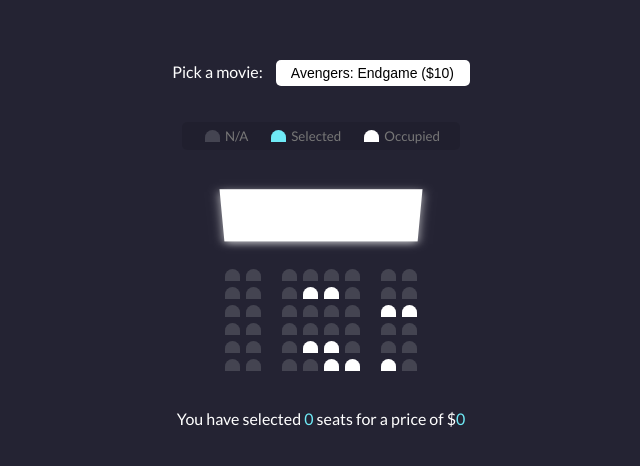
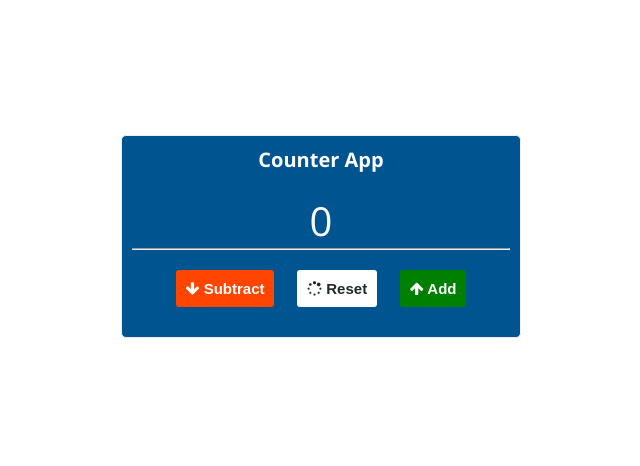
Before and after one commit to sillymax/movie-seat-booking, a plain HTML site: page index.html in a window 1280 px wide. Shown: the part 164-630 px from the top of the page, without its empty margins (319-959 px from the left). Drawn offline with nearby package versions, Linux system fonts and the light colour scheme.

Commit message:
first version

```diff
--- a/index.html
+++ b/index.html
@@ -3,99 +3,32 @@
 <head>
     <meta charset="UTF-8">
     <meta name="viewport" content="width=device-width, initial-scale=1.0">
+    <link rel="stylesheet" href="https://cdnjs.cloudflare.com/ajax/libs/font-awesome/4.7.0/css/font-awesome.min.css">
     <link rel="stylesheet" href="style.css">
-    <title>Movie Seat Booking</title>
+    <title>Counter App</title>
 </head>
 <body>
-    <article class="showcase">
-        <label>Pick a movie:</label>
-        <select class="movie">
-            <option value="10">Avengers: Endgame ($10)</option>
-            <option value="12">Joker ($12)</option>
-            <option value="8">Toy Story ($8)</option>
-            <option value="9">The Lion King ($9)</option>
-        </select>
-    </article>
-
-    <ul class="legend">
-        <li>
-            <div class="seat"></div>
-            <small>N/A</small>
-        </li>
-        <li>
-            <div class="seat selected"></div>
-            <small>Selected</small>
-        </li>
-        <li>
-            <div class="seat occupied"></div>
-            <small>Occupied</small>
-        </li>
-    </ul>
-
-    <div class="theater">
-        <div class="screen"></div>
-        <div class="row">
-            <div class="seat"></div>
-            <div class="seat"></div>
-            <div class="seat"></div>
-            <div class="seat"></div>
-            <div class="seat"></div>
-            <div class="seat"></div>
-            <div class="seat"></div>
-            <div class="seat"></div>
-        </div>
-        <div class="row">
-            <div class="seat"></div>
-            <div class="seat"></div>
-            <div class="seat"></div>
-            <div class="seat occupied"></div>
-            <div class="seat occupied"></div>
-            <div class="seat"></div>
-            <div class="seat"></div>
-            <div class="seat"></div>
-        </div>
-        <div class="row">
-            <div class="seat"></div>
-            <div class="seat"></div>
-            <div class="seat"></div>
-            <div class="seat"></div>
-            <div class="seat"></div>
-            <div class="seat"></div>
-            <div class="seat occupied"></div>
-            <div class="seat occupied"></div>
-        </div>
-        <div class="row">
-            <div class="seat"></div>
-            <div class="seat"></div>
-            <div class="seat"></div>
-            <div class="seat"></div>
-            <div class="seat"></div>
-            <div class="seat"></div>
-            <div class="seat"></div>
-            <div class="seat"></div>
-        </div>
-        <div class="row">
-            <div class="seat"></div>
-            <div class="seat"></div>
-            <div class="seat"></div>
-            <div class="seat occupied"></div>
-            <div class="seat occupied"></div>
-            <div class="seat"></div>
-            <div class="seat"></div>
-            <div class="seat"></div>
-        </div>
-        <div class="row">
-            <div class="seat"></div>
-            <div class="seat"></div>
-            <div class="seat"></div>
-            <div class="seat"></div>
-            <div class="seat occupied"></div>
-            <div class="seat occupied"></div>
-            <div class="seat occupied"></div>
-            <div class="seat"></div>
+    <div class="container">
+        <div class="counter-div">
+            <h1>Counter App</h1>
+            <span class="count">0</span>
+            <hr>
+            <div class="buttons">
+                <button class="subtract">
+                    <i class="fa fa-arrow-down"></i>
+                    Subtract
+                </button>
+                <button class="reset">
+                    <i class="fa fa-spinner"></i>
+                    Reset
+                </button>
+                <button class="add">
+                    <i class="fa fa-arrow-up"></i>
+                    Add
+                </button>
+            </div>
         </div>
     </div>
-    <p class="summary">You have selected <span class="count">0</span> seats for a price of $<span class="total">0</span></p>
     <script src="script.js"></script>
 </body>
 </html>
--- a/script.js
+++ b/script.js
@@ -1,51 +1,30 @@
-const theater = document.querySelector(".theater");
-const seats = document.querySelectorAll(".row .seat:not(.occupied)");
 const count = document.querySelector(".count");
-const total = document.querySelector(".total");
-const select = document.querySelector(".movie");
+const buttons = document.querySelector(".buttons");
 
-let ticketPrice = +select.value;
-function updateSelectedCount() {
-    const selectedSeats = document.querySelectorAll(".row .seat.selected");
-    const selectedCount = selectedSeats.length;
-    count.innerText = selectedCount
-    total.innerText = selectedCount * ticketPrice;
 
-    const seatsIndex = [...selectedSeats].map(seat => [...seats].indexOf(seat));
-    localStorage.setItem("selectedSeats", JSON.stringify(seatsIndex));
-}
-
-function populateUI()
-{
-    const selectedSeats = JSON.parse(localStorage.getItem("selectedSeats"));
-    if (selectedSeats !== null && selectedSeats.length > 0) {
-        seats.forEach((seat, index) => {
-            if (selectedSeats.indexOf(index) > -1) {
-                seat.classList.add("selected");
-            }
-        });
+buttons.addEventListener("click", e => {
+    if (e.target.classList.contains("add")) {
+        count.innerHTML++;
+        setColor();
     }
 
-    const selectedMovieIndex = localStorage.getItem("selectedMovieIndex");
-    if (selectedMovieIndex !== null) {
-        select.selectedIndex = selectedMovieIndex;
+    if (e.target.classList.contains("subtract")) {
+        count.innerHTML--;
+        setColor();
     }
+
+    if (e.target.classList.contains("reset")) {
+        count.innerHTML = 0;
+        setColor();
+    }
+});
+
+function setColor() {
+    if (count.innerHTML > 0) {
+        count.style.color = "yellow";
+    } else if  (count.innerHTML < 0) {
+        count.style.color = "orangered";
+    } else {
+        count.style.color = "#fff";
+    };
 }
-
-populateUI();
-
-select.addEventListener("change", e => {
-    ticketPrice = +e.target.value;
-    updateSelectedCount();
-
-    localStorage.setItem("selectedMovieIndex", e.target.selectedIndex);
-})
-
-theater.addEventListener("click", e => {
-    if (e.target.classList.contains("seat") && !e.target.classList.contains("occupied")) {
-        e.target.classList.toggle("selected");
-        updateSelectedCount();
-    }
-})
-
-updateSelectedCount();
--- a/style.css
+++ b/style.css
@@ -1,121 +1,80 @@
-@import url('https://fonts.googleapis.com/css2?family=Lato:ital,wght@0,100;0,300;0,400;0,700;0,900;1,100;1,300;1,400;1,700;1,900&display=swap');
+@import url('https://fonts.googleapis.com/css2?family=Open+Sans:ital,wght@0,300..800;1,300..800&display=swap');
 
 :root {
-    --background-color: #242333;
-    --unoccupied-color: #444451;
-    --selected-color: #6feaf6;
+    --white: #fff;
+    --black: #1c2b2d;
+    --blue: #31326f;
+    --light-blue: #005490;
+    --color-primary: #9d0191;
+    --color-sec: #db6400;
+    --grey: #eee;
+    --dark-grey: #222831;
 }
 
+
 * {
+    margin: 0;
+    padding: 0;
     box-sizing: border-box;
 }
 
-body {
-    background-color: var(--background-color);
-    color: #fff;
-    font-family: "Lato", sans-serif;
-    height: 100vh;
-    display: flex;
-    flex-direction: column;
-    justify-content: center;
-    align-items: center;
-    margin: 0;
+html {
+    font-size: 10px;
 }
 
-.showcase {
-    margin: 20px 0;
+body {
+    font-family: "Open Sans", sans-serif;
 }
 
-.showcase select {
-    padding: 5px 15px;
-    margin-left: 10px;
-    border: 0;
-    border-radius: 5px;
-    background-color: #fff;
-    font-size: 14px;
-    -webkit-appearance: none;
-    -moz-appearance: none;
-    appearance: none;
-}
-
-.legend {
-    background-color: rgba(0, 0, 0, 0.1);
-    color: #777;
-    border-radius: 5px;
-    padding: 5px 10px;
-    list-style-type: none;
-    display: flex;
-    justify-content: space-between;
-}
-
-.legend li {
-    margin: 0 10px;
+.container {
+    max-width: 900px;
+    margin: 0 auto;
+    padding: 0 20px;
     display: flex;
     justify-content: center;
     align-items: center;
+    height: 100vh;
 }
 
-.legend small {
-    margin-left: 2px;
+.counter-div {
+    width: 40rem;
+    border: 1px solid var(--grey);
+    padding: 1rem;
+    background-color: var(--light-blue);
+    color: var(--white);
+    text-align: center;
+    border-radius: 5px
 }
 
-.theater {
-    perspective: 1000px;
-    margin-bottom: 30px;
+.counter-div > * {
+    margin-bottom: 2rem;
 }
 
-.screen {
-    background-color: #fff;
-    height: 70px;
-    width: 100%;
-    margin: 15px 0;
-    transform: rotateX(-45deg);
-    box-shadow: 0 3px 10px rgba(255, 255, 255, 0.7);
+.count {
+    font-size: 4rem;
 }
 
-.row {
-    display: flex;
-}
-
-.seat {
-    background-color: var(--unoccupied-color);
-    height: 12px;
-    width: 15px;
-    margin: 3px;
-    border-top-left-radius: 10px;
-    border-top-right-radius: 10px;
-}
-
-.seat.occupied {
-    background-color: #fff;
-}
-
-.seat.selected {
-    background-color: var(--selected-color);
-}
-
-.seat:nth-of-type(2) {
-    margin-right: 18px;
-}
-
-.seat:nth-last-of-type(2) {
-    margin-left: 18px;
-}
-
-.seat:not(.occupied):hover {
-    transform: scale(1.2);
+.buttons button {
+    padding: 1rem;
+    margin: 0 1rem;
+    font-size: 1.5rem;
+    color: var(--white);
+    font-weight: 700;
+    border: none;
+    outline: none;
+    border-radius: 3px;
     cursor: pointer;
 }
 
-.legend .seat:not(.occupied):hover {
-    transform: scale(1);
-    cursor: default;
+button.subtract {
+    background-color: orangered;
 }
 
-p.summary {
-    margin: 5px 0;
+button.reset {
+    background-color: var(--white);
+    color: var(--black);
 }
 
-p.summary span {
-    color: var(--selected-color);
+button.add {
+    background-color: green;
 }
```
